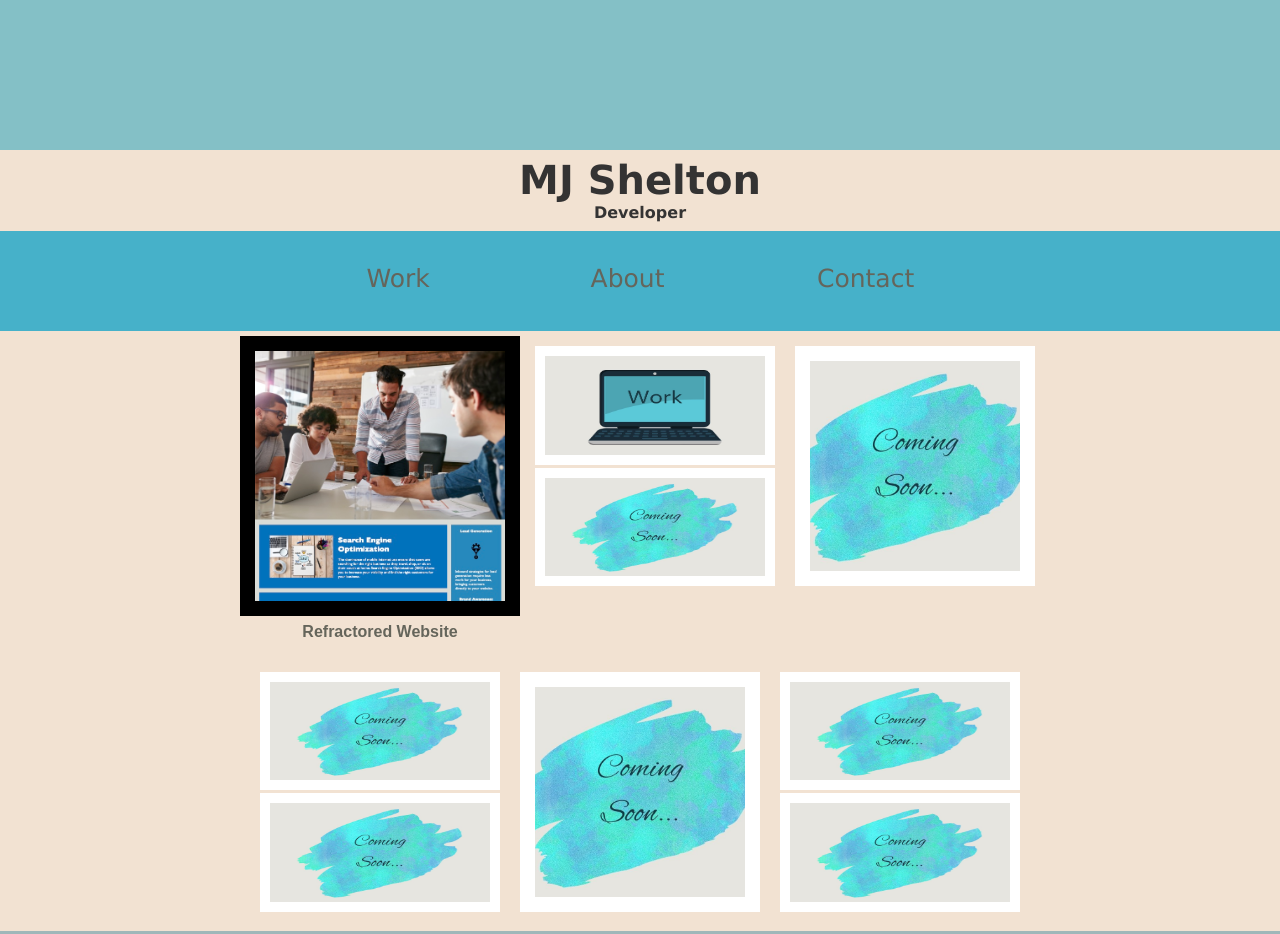
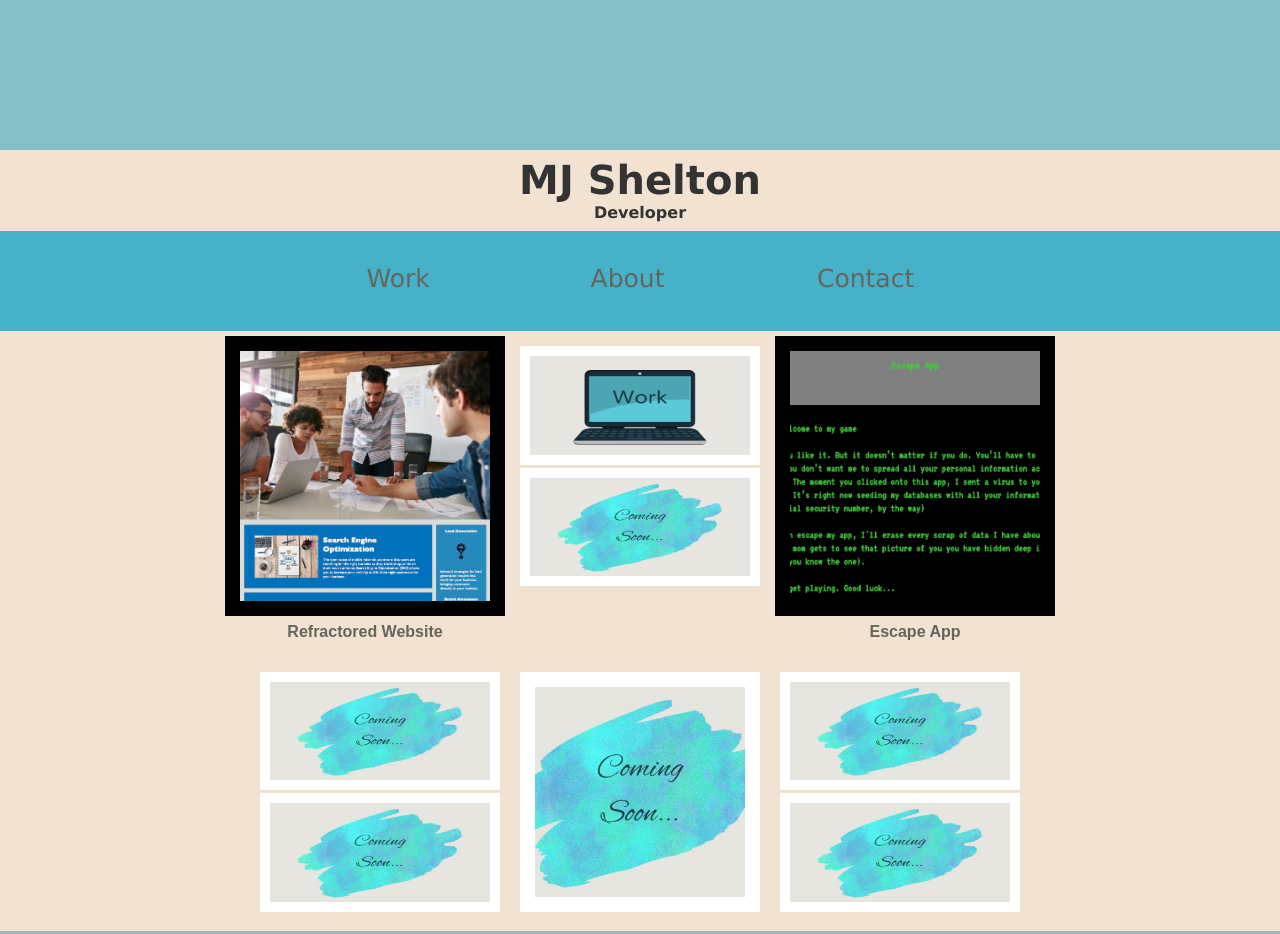
Before and after one commit to mjshelton12/Portfolio_w2, a plain HTML site: page index.html in a window 1280 px wide. Shown: the top 934 px of the page. Drawn offline with Linux system fonts and the light colour scheme.

Commit message:
Added Escape App to portfolio page

```diff
--- a/index.html
+++ b/index.html
@@ -43,7 +43,11 @@
                 </div>
             </div>
             <div>
-                <img class="work_box_img" src="assets/images/Coming Soon for bootcamp_portfolio_w2.jpg" alt="Coming Soon"></img>
+                <a href="https://eat-the-bagel.herokuapp.com/" target="_blank">
+                    <img class="work_box_img first_app" src="assets/images/2. Escape App for Portfolio.jpg" alt="Escape App WEbsite"></img>
+                    <h3>Escape App</h3>
+                </a>
+
             </div>
 
             <div class="work_mini_box">
```
Also changed, not shown: assets/images/2. Escape App for Portfolio.jpg (added), 1 other file.
